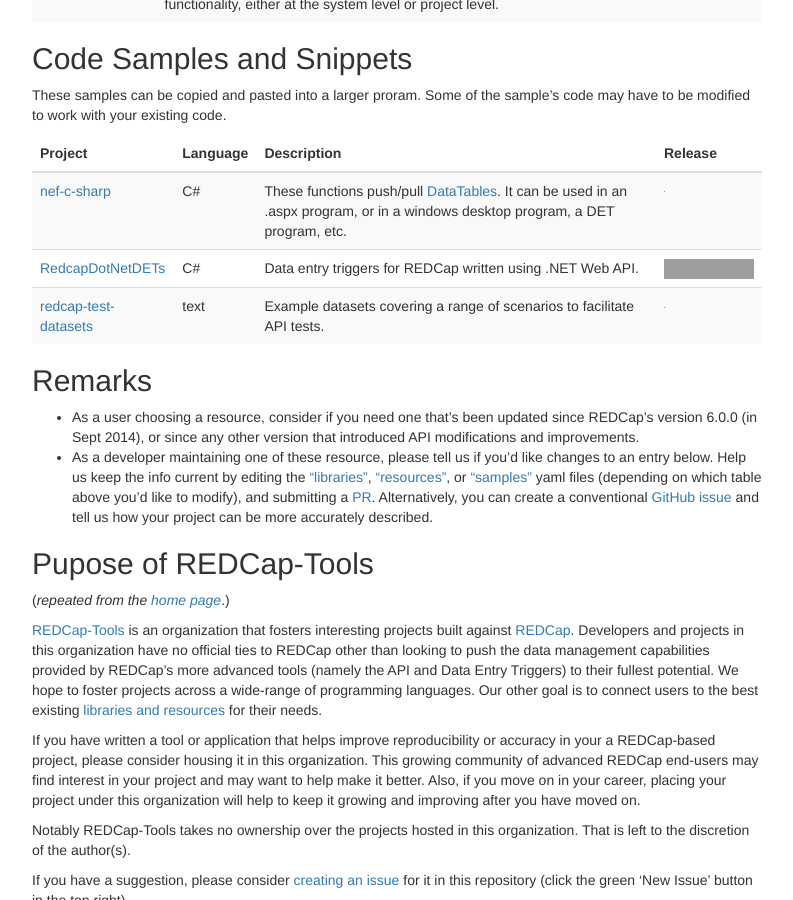
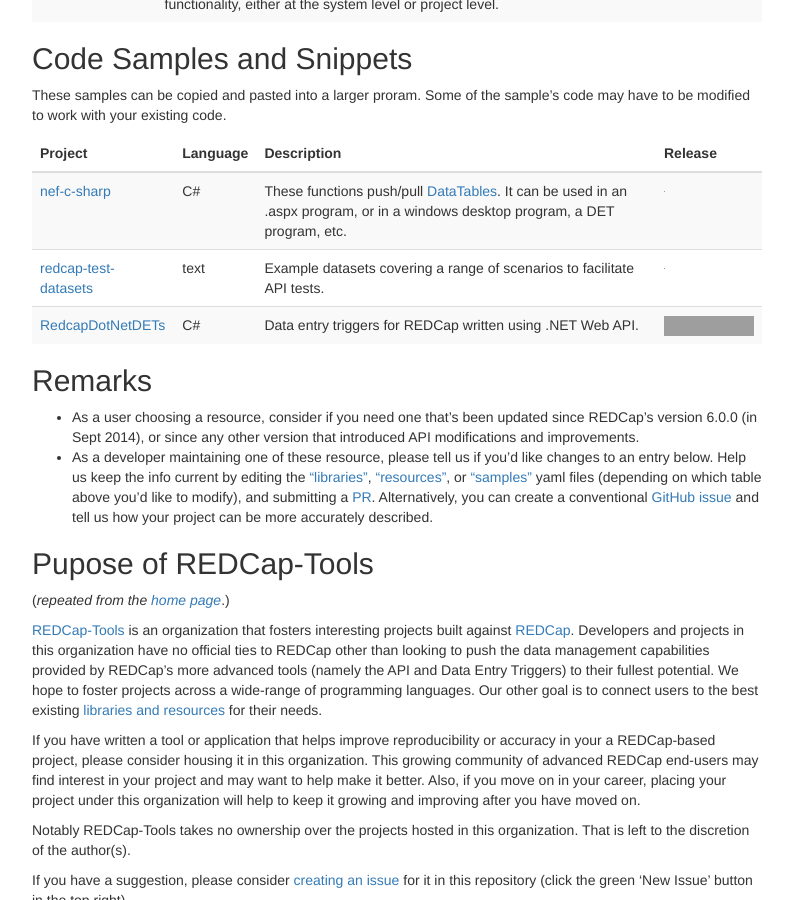
Before and after one commit to redcap-tools/redcap-tools.github.io, a Jekyll site: the page built from projects.md, in a window 1280 px wide and 900 px high, scrolled down 1571 px. Shown: the whole window, without its empty margins (243-1036 px from the left). Built offline with Jekyll 4.4.1, drawn with Linux system fonts in a browser that asks for light colours; some of the changed lines change nothing that is shown; grey boxes are pictures that could not be loaded.

Commit message:
alphabetize
prep for #45

```diff
--- a/_data/samples.yml
+++ b/_data/samples.yml
@@ -10,13 +10,13 @@
   repo_release: https://via.placeholder.com/1.svg
   language: C#
   description: These functions push/pull <a href="https://msdn.microsoft.com/en-us/library/system.data.datatable.aspx">DataTables</a>.  It can be used in an .aspx program, or in a windows desktop program, a DET program, etc.
+- name: redcap-test-datasets
+  repo: https://github.com/redcap-tools/redcap-test-datasets
+  repo_release: https://via.placeholder.com/1.svg
+  language: text
+  description: Example datasets covering a range of scenarios to facilitate API tests.
 - name: RedcapDotNetDETs
   repo: https://github.com/FredHutch/RedcapDotNetDETs
   repo_release: https://img.shields.io/github/release/FredHutch/RedcapDotNetDETs.svg
   language: C#
   description: Data entry triggers for REDCap written using .NET Web API.
-- name: redcap-test-datasets
-  repo: https://github.com/redcap-tools/redcap-test-datasets
-  repo_release: https://via.placeholder.com/1.svg
-  language: text
-  description: Example datasets covering a range of scenarios to facilitate API tests.
```
